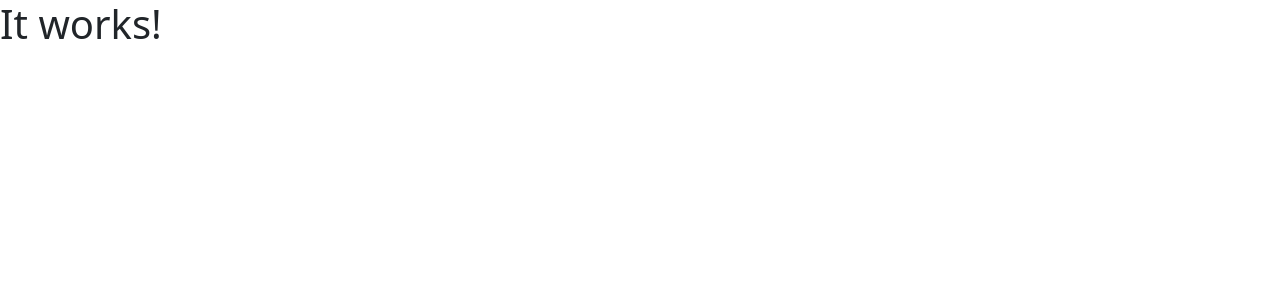
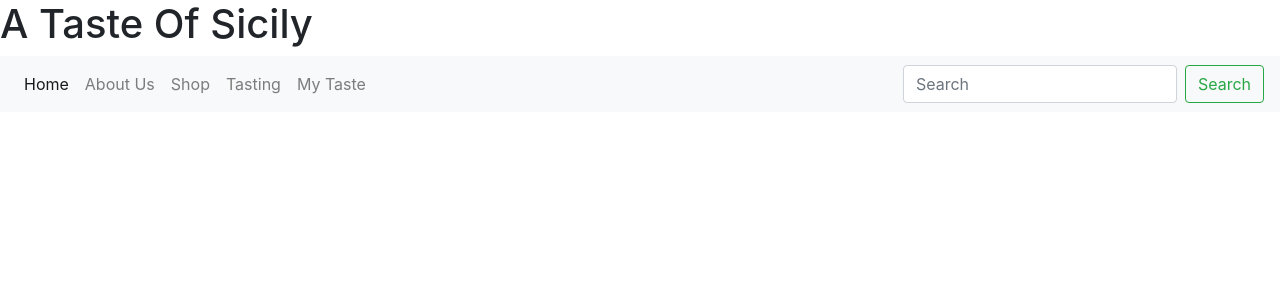
Before and after one commit to Code-Institute-Submissions/gabriele-andolina-a-taste-of-sicily_NovResub, a Django app: page / in a window 1280 px wide. Shown: the top 300 px of the page. Run offline with Django 3.2, Linux system fonts and the light colour scheme.

Commit message:
Add basic navbar

```diff
--- a/home/templates/home/index.html
+++ b/home/templates/home/index.html
@@ -2,5 +2,5 @@
 {% load static%}
 
 {% block content %}
-    <h1>It works!</h1>
+
 {% endblock %}
--- a/templates/base.html
+++ b/templates/base.html
@@ -8,21 +8,64 @@
     <meta charset="utf-8">
     <meta name="viewport" content="width=device-width, initial-scale=1">
 
-    <link href="https://cdn.jsdelivr.net/npm/bootstrap@5.2.0/dist/css/bootstrap.min.css" rel="stylesheet" integrity="sha384-gH2yIJqKdNHPEq0n4Mqa/HGKIhSkIHeL5AyhkYV8i59U5AR6csBvApHHNl/vI1Bx" crossorigin="anonymous">
-
-    <script src="https://cdn.jsdelivr.net/npm/bootstrap@5.2.0/dist/js/bootstrap.bundle.min.js" integrity="sha384-A3rJD856KowSb7dwlZdYEkO39Gagi7vIsF0jrRAoQmDKKtQBHUuLZ9AsSv4jD4Xa" crossorigin="anonymous"></script>
-    <script src="https://cdn.jsdelivr.net/npm/@popperjs/core@2.11.5/dist/umd/popper.min.js" integrity="sha384-Xe+8cL9oJa6tN/veChSP7q+mnSPaj5Bcu9mPX5F5xIGE0DVittaqT5lorf0EI7Vk" crossorigin="anonymous"></script>
-    <script src="https://cdn.jsdelivr.net/npm/bootstrap@5.2.0/dist/js/bootstrap.min.js" integrity="sha384-ODmDIVzN+pFdexxHEHFBQH3/9/vQ9uori45z4JjnFsRydbmQbmL5t1tQ0culUzyK" crossorigin="anonymous"></script>
+    <link rel="stylesheet" href="https://cdn.jsdelivr.net/npm/bootstrap@4.6.2/dist/css/bootstrap.min.css" integrity="sha384-xOolHFLEh07PJGoPkLv1IbcEPTNtaed2xpHsD9ESMhqIYd0nLMwNLD69Npy4HI+N" crossorigin="anonymous">
 
     <title>A Taste Of Sicily {% block additional_title %}{% endblock %}</title>
   </head>
 
   <body>
 
-    <header></header>
+    <header>
+      <div>
+        <h1>A Taste Of Sicily</h1>
+      </div>
+      <nav class="navbar navbar-expand-lg navbar-light bg-light">
+        <!-- <a class="navbar-brand" href="#">Navbar</a> -->
+        <button class="navbar-toggler" type="button" data-toggle="collapse" data-target="#navbarSupportedContent" aria-controls="navbarSupportedContent" aria-expanded="false" aria-label="Toggle navigation">
+          <span class="navbar-toggler-icon"></span>
+        </button>
+
+        <div class="collapse navbar-collapse" id="navbarSupportedContent">
+          <ul class="navbar-nav mr-auto">
+            <li class="nav-item active">
+              <a class="nav-link" href="#">Home <span class="sr-only">(current)</span></a>
+            </li>
+            <li class="nav-item">
+              <a class="nav-link" href="#">About Us</a>
+            </li>
+            <!-- <li class="nav-item dropdown">
+              <a class="nav-link dropdown-toggle" href="#" role="button" data-toggle="dropdown" aria-expanded="false">
+                Dropdown
+              </a>
+              <div class="dropdown-menu">
+                <a class="dropdown-item" href="#">Action</a>
+                <a class="dropdown-item" href="#">Another action</a>
+                <div class="dropdown-divider"></div>
+                <a class="dropdown-item" href="#">Something else here</a>
+              </div>
+            </li> -->
+            <li class="nav-item">
+              <a class="nav-link" href="#">Shop</a>
+            </li>
+            <li class="nav-item">
+              <a class="nav-link" href="#">Tasting</a>
+            </li>
+            <li class="nav-item">
+              <a class="nav-link" href="#">My Taste</a>
+            </li>
+          </ul>
+          <form class="form-inline my-2 my-lg-0">
+            <input class="form-control mr-sm-2" type="search" placeholder="Search" aria-label="Search">
+            <button class="btn btn-outline-success my-2 my-sm-0" type="submit">Search</button>
+          </form>
+        </div>
+      </nav>
+    </header>
 
     {% block content %}
     {% endblock %}
 
+    <script src="https://cdn.jsdelivr.net/npm/jquery@3.5.1/dist/jquery.slim.min.js" integrity="sha384-DfXdz2htPH0lsSSs5nCTpuj/zy4C+OGpamoFVy38MVBnE+IbbVYUew+OrCXaRkfj" crossorigin="anonymous"></script>
+    <script src="https://cdn.jsdelivr.net/npm/bootstrap@4.6.2/dist/js/bootstrap.bundle.min.js" integrity="sha384-Fy6S3B9q64WdZWQUiU+q4/2Lc9npb8tCaSX9FK7E8HnRr0Jz8D6OP9dO5Vg3Q9ct" crossorigin="anonymous"></script>
   </body>
 </html>
```
